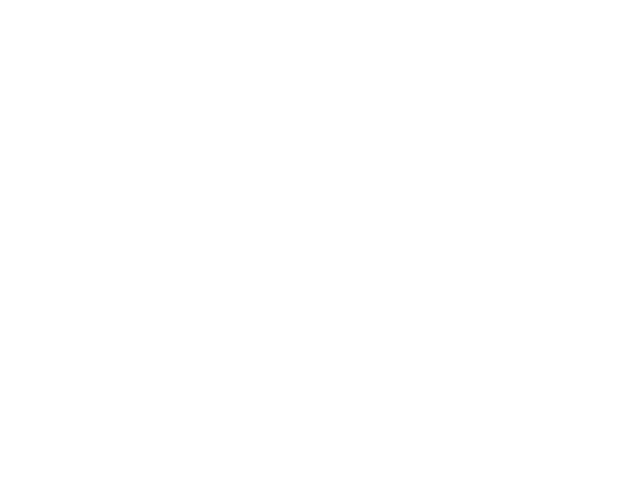
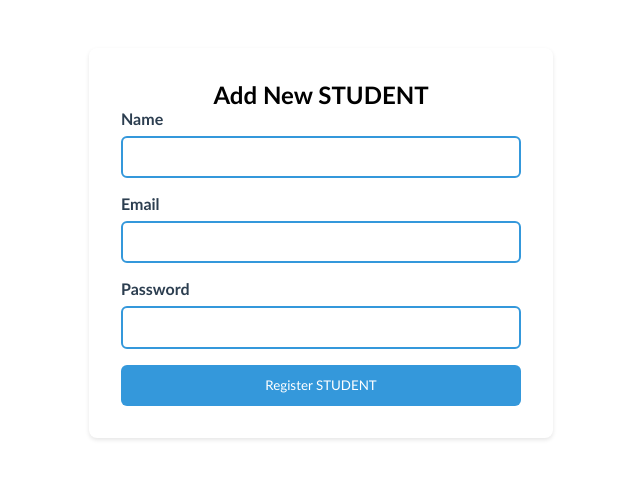
Before and after one commit to advaith-girish/labspaceallocation, a React (Vite) app in the folder frontend/: page /addstudent in a window 1280 px wide. Before the commit this address had no page. Shown: the top 478 px of the page, without its empty margins (319-959 px from the left). Built offline with nearby package versions, Linux system fonts and the light colour scheme.

Commit message:
student add option added

```diff
--- a/frontend/src/components/AddLabAdmin.jsx
+++ b/frontend/src/components/AddLabAdmin.jsx
@@ -1,12 +1,12 @@
 import React, { useState } from "react";
 import styles from "./styles/AddLabAdmin.module.css";
 
-const AddLabAdmin = () => {
+const AddLabAdmin = ({toAdd}) => {
   const [formData, setFormData] = useState({
     name: "",
     email: "",
     password: "",
-    role: "LAB_ADMIN"
+    role: toAdd
   });
   const [message, setMessage] = useState("");
 
@@ -28,7 +28,7 @@
             name: formData.name,
             email: formData.email,
             password: formData.password,
-            role: "LAB_ADMIN"
+            role: toAdd
           })
       });
 
@@ -36,17 +36,17 @@
         throw new Error("Failed to register Lab Admin");
       }
 
-      setMessage("Lab Admin registered successfully!");
-      setFormData({ name: "", email: "", password: "", role: "LAB_ADMIN" });
+      setMessage("Registered successfully!");
+      setFormData({ name: "", email: "", password: "", role: toAdd });
     } catch (error) {
       console.error("Error:", error);
-      setMessage("Error: Unable to register Lab Admin.");
+      setMessage("Error: Unable to register.");
     }
   };
 
   return (
     <div className={styles.container}>
-      <h2>Add New Lab Admin</h2>
+      <h2>Add New {toAdd}</h2>
       {message && <p className={styles.message}>{message}</p>}
 
       <form className={styles.form} onSubmit={handleSubmit}>
@@ -59,7 +59,7 @@
         <label>Password</label>
         <input type="password" name="password" value={formData.password} onChange={handleChange} required />
 
-        <button type="submit" className={styles.submitButton}>Register Admin</button>
+        <button type="submit" className={styles.submitButton}>Register {toAdd}</button>
       </form>
     </div>
   );
--- a/frontend/src/components/Intro.jsx
+++ b/frontend/src/components/Intro.jsx
@@ -38,6 +38,7 @@
                         <Link to="/notifications" className="card"><h3>Notifications</h3></Link>
                         <Link to="/server-monitoring" className="card"><h3>Server Monitoring</h3></Link>
                         {role === 'ADMIN' && <Link to="/addlabadmin" className="card"><h3>Add Admin</h3></Link>}
+                        {(role === 'ADMIN' || role === 'LAB_ADMIN') && <Link to="/addstudent" className="card"><h3>Add Student</h3></Link>}
 
                     </div>
                 </div>
--- a/frontend/src/main.jsx
+++ b/frontend/src/main.jsx
@@ -32,7 +32,8 @@
         <Route path="/notifications" element={<Notifications/>} />
         <Route path="/totalstats" element={<TotalStats/>} />
         <Route path="/forgot-password" element={(<h1>Contact Scene Admin : PGB</h1>)} />
-        <Route path="/addlabadmin" element={<AddLabAdmin/>} />
+        <Route path="/addlabadmin" element={<AddLabAdmin toAdd={'LAB_ADMIN'}/>} />
+        <Route path="/addstudent" element={<AddLabAdmin toAdd={'STUDENT'}/>} />
       </Routes>
     </Router>
   </StrictMode>,
```
Also changed, not shown: 1 other file (tests, documents, lock files or other folders).
